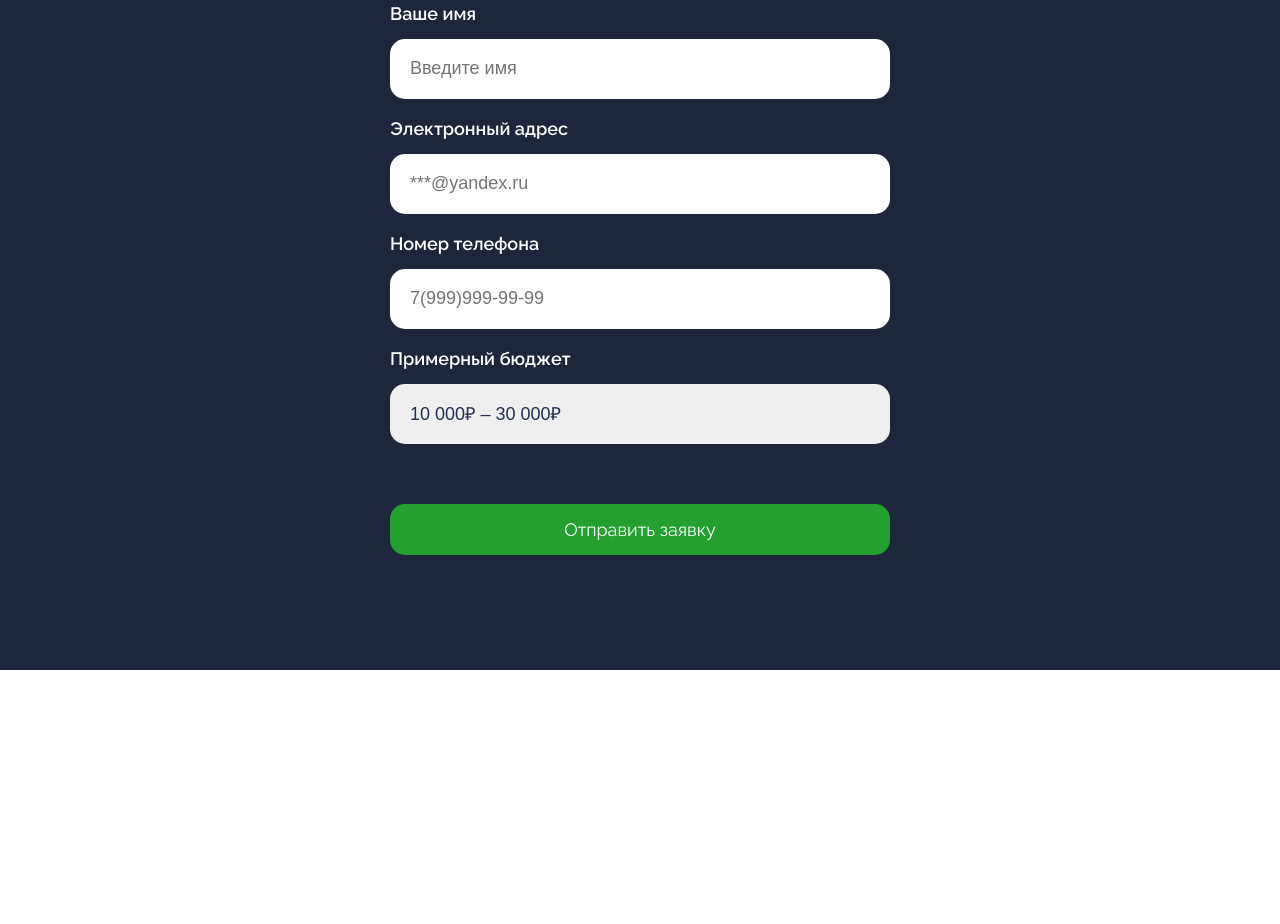
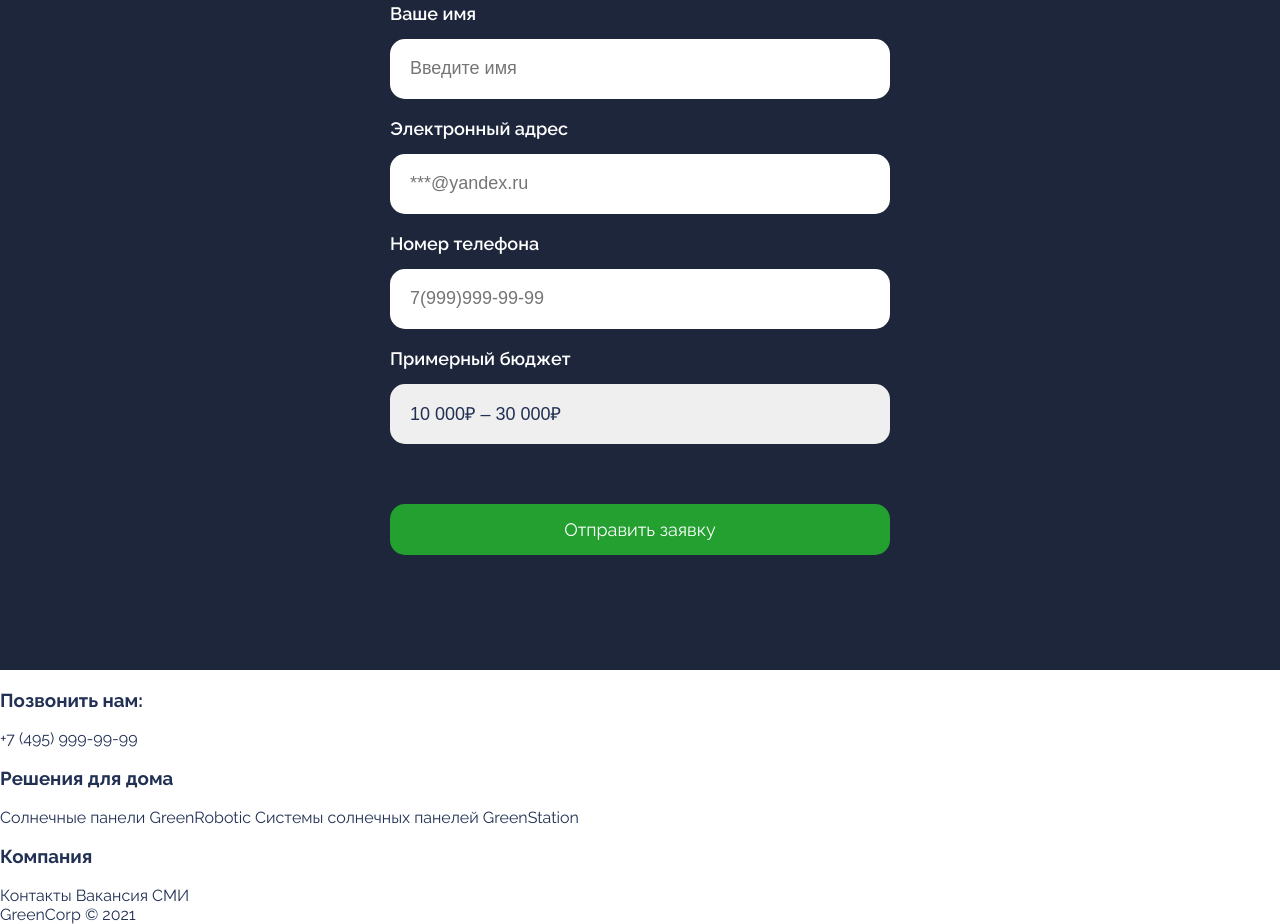
Before and after one commit to ZorigmaBudaeva/green-corp-landing, a plain HTML site: page index.html in a window 1280 px wide. Shown: the part 1248-2172 px from the top of the page. Before the commit the page ends 1918 px from the top, so only its background shows below. Drawn offline with Linux system fonts and the light colour scheme.

Commit message:
Добавление футера
Добавление футера на github

```diff
--- a/index.html
+++ b/index.html
@@ -50,5 +50,31 @@
                 </form>
             </div>
         </section>
+ <footer>
+            <div class="footer__container">
+                <div class="footer__group">
+                    <h3>Позвонить нам:</h3>
+                    <div class="footer__links">
+                      <a href="tel:74959999999">+7 (495) 999-99-99</a>
+                    </div>
+                  </div>
+                  <div class="footer__group">
+                    <h3>Решения для дома</h3>
+                    <div class="footer__links">
+                        <a href="#">Солнечные панели GreenRobotic</a>
+                        <a href="#">Системы солнечных панелей GreenStation</a>
+                    </div>
+                  </div>
+                  <div class="footer__group">
+                    <h3>Компания</h3>
+                    <div class="footer__links">
+                      <a href="#">Контакты</a>
+                      <a href="#">Вакансия</a>
+                      <a href="#">СМИ</a>
+                    </div>
+                  </div>
+            </div>
+            <div class="footer__copyright"> GreenCorp © 2021</div>
+        </footer>
     </body>
 </html>
```
